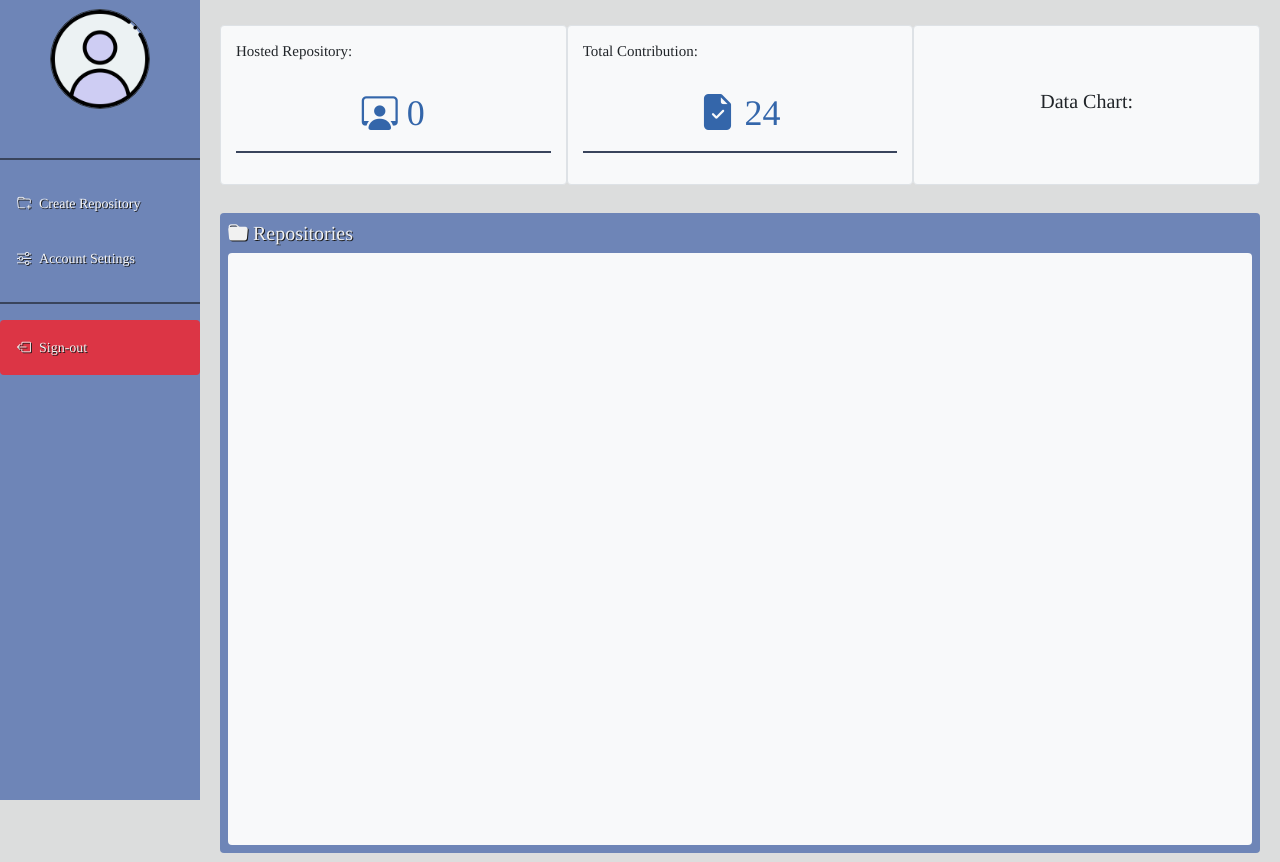
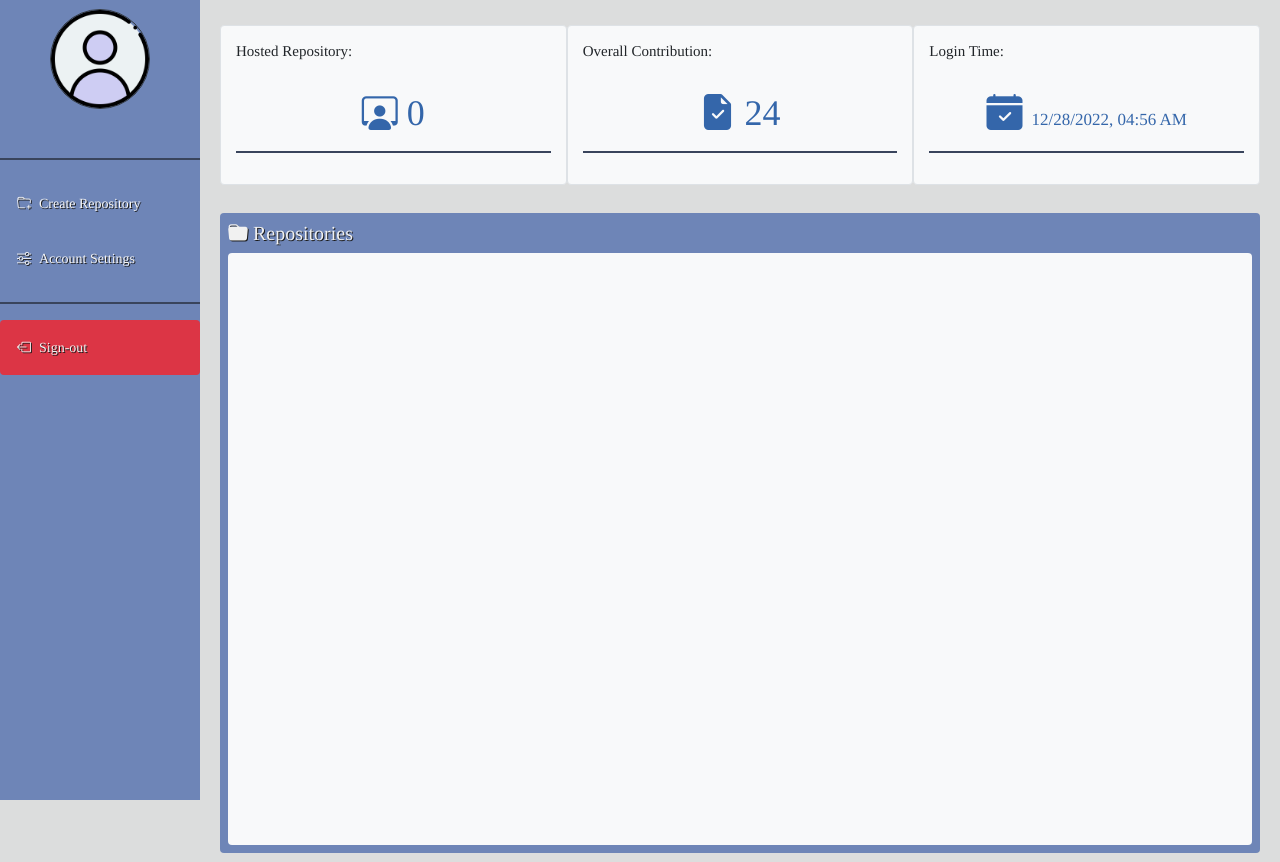
Before and after one commit to changco0987/uncluttered, a PHP site: page /pages/userdashboard.php in a window 1280 px wide. Run offline with PHP 8.4, Linux system fonts and the light colour scheme; the visitor is signed in with stand-in values (Sample User, id 1); data comes from the database, SQL or seed files in the repository; data that the repository does not hold is empty; some libraries are stand-ins or nearby versions.

Commit message:
added: login time in userdashboard

```diff
--- a/pages/userdashboard.php
+++ b/pages/userdashboard.php
@@ -259,6 +259,8 @@
             </div>
             <div class="col-xs-4 col-sm-4 col-md-4 col-lg-4 col-xl-4 rounded bg-light mx-auto statDiv border">
                 <?php
+                    $updateInRepo = array();//contains repo id
+                    $updateInRepoCount = array();//contains
                     $updateCount = 0;
                     $update = new updatesModel();
                     $update->setUserAccountId($row['id']);
@@ -267,11 +269,11 @@
                     while($updateRow = mysqli_fetch_assoc($updateResult))
                     {
                         $updateCount++;
+
                     }
                 ?>
                 <div class="col-xs-12 col-sm-12 col-md-12 col-lg-12 col-xl-12 rounded mt-2 pt-2">
-
-                    <h5 class="mx-auto" style="font-size: 15px;">Total Contribution: </h5>
+                    <h5 class="mx-auto" style="font-size: 15px;">Overall Contribution: </h5>
                 </div>
                 <center>
                     <div class="col-xs-12 col-sm-12 col-md-12 col-lg-12 col-xl-12 rounded mt-4 pt-2">
@@ -281,10 +283,20 @@
                 </center>
 
             </div>
-            <div class="col-xs-4 col-sm-4 col-md-4 col-lg-4 col-xl-4 rounded d-flex align-items-center bg-light statDiv border">
+            <div class="col-xs-4 col-sm-4 col-md-4 col-lg-4 col-xl-4 rounded bg-light statDiv border">
 
-                <h5 class="mx-auto">Data Chart: </h5>
-
+                <div class="col-xs-12 col-sm-12 col-md-12 col-lg-12 col-xl-12 rounded mt-2 pt-2">
+                    <h5 class="mx-auto" style="font-size: 15px;">Login Time: </h5>
+                </div>
+                <center>
+                    <div class="col-xs-12 col-sm-12 col-md-12 col-lg-12 col-xl-12 rounded mt-4 pt-2">
+                        <h2 class="mx-auto" style="font-size: 36px; color:#3466AA;"><i class="bi bi-calendar-check-fill"></i> <span id="loginTime" style="font-size: 17px;"></span></h2>
+                        <hr style="height:2px; border-width:0;background-color: #39445c;">
+                    </div>
+                </center>
+                <script>
+                    document.getElementById('loginTime').innerHTML = new Date().toLocaleString([], {year: 'numeric', month: 'numeric', day: 'numeric', hour: '2-digit', minute:'2-digit'});
+                </script>
             </div>
         </div>
         <div class="row no-gutters my-1 py-1 mx-auto px-1 rounded">
```
